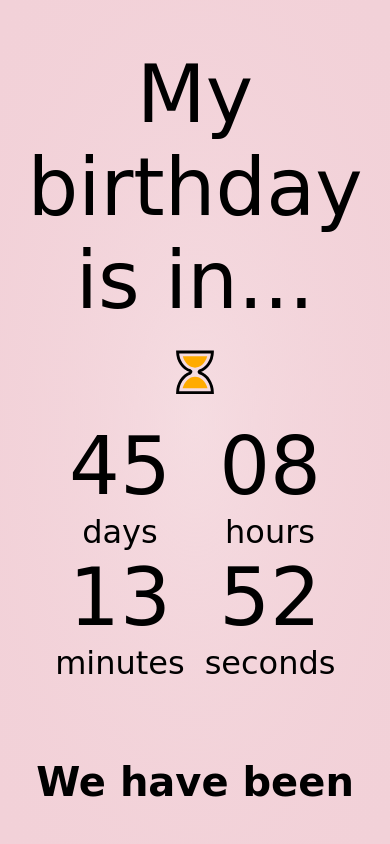
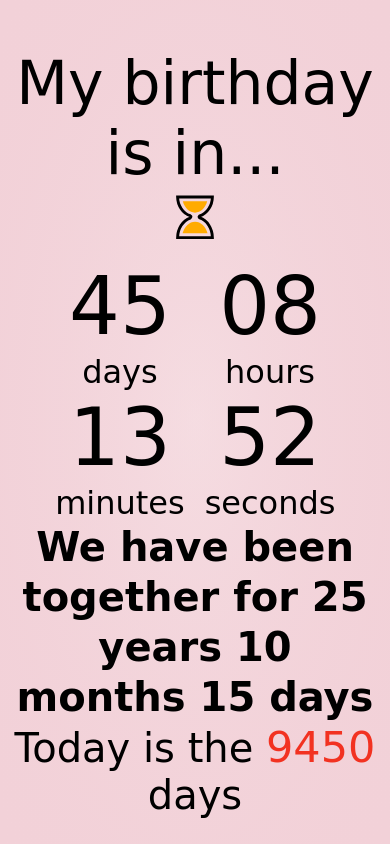
Before and after one commit to duongdinhphuc/duongdinhphuc.github.io, a plain HTML site: page index.html in a window 390 px wide. Shown: the top 844 px of the page. Drawn offline with Linux system fonts and the light colour scheme; a web font is replaced by a local one.

Commit message:
responsive

```diff
--- a/index.js
+++ b/index.js
@@ -20,7 +20,7 @@ setInterval(function () {
   document.getElementById("hours").innerHTML = h;
   document.getElementById("minutes").innerHTML = m;
   document.getElementById("seconds").innerHTML = s;
-}, second);
+}, 200);
 
 function verifyDateTime(obj) {
   if (obj < 10) return "0" + obj;
--- a/style.css
+++ b/style.css
@@ -57,3 +57,17 @@ body {
   font-size: 43px;
   color: #f23221;
 }
+
+@media only screen and (max-width: 435px) {
+  .timer .description {
+    font-size: 60px;
+  }
+
+  .info {
+    padding: 0 10px;
+  }
+
+  #calendar {
+    line-height: 50px;
+  }
+}
```
Also changed, not shown: 1 other file.
